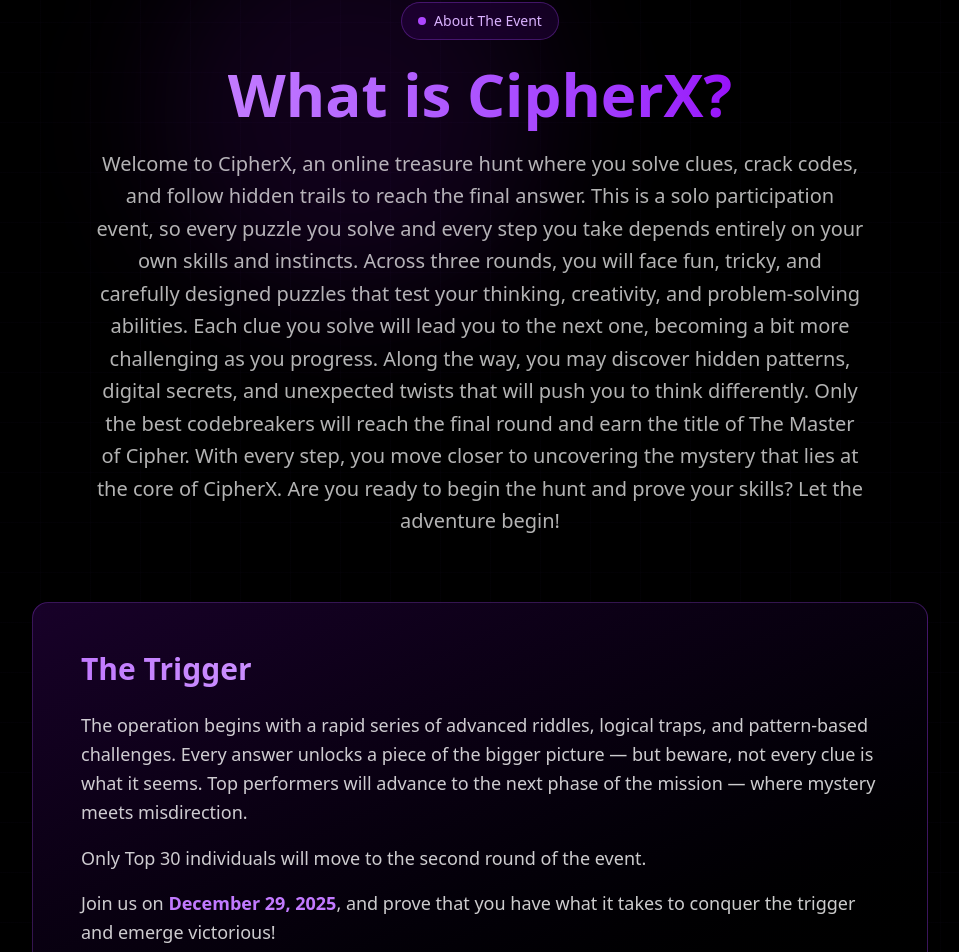
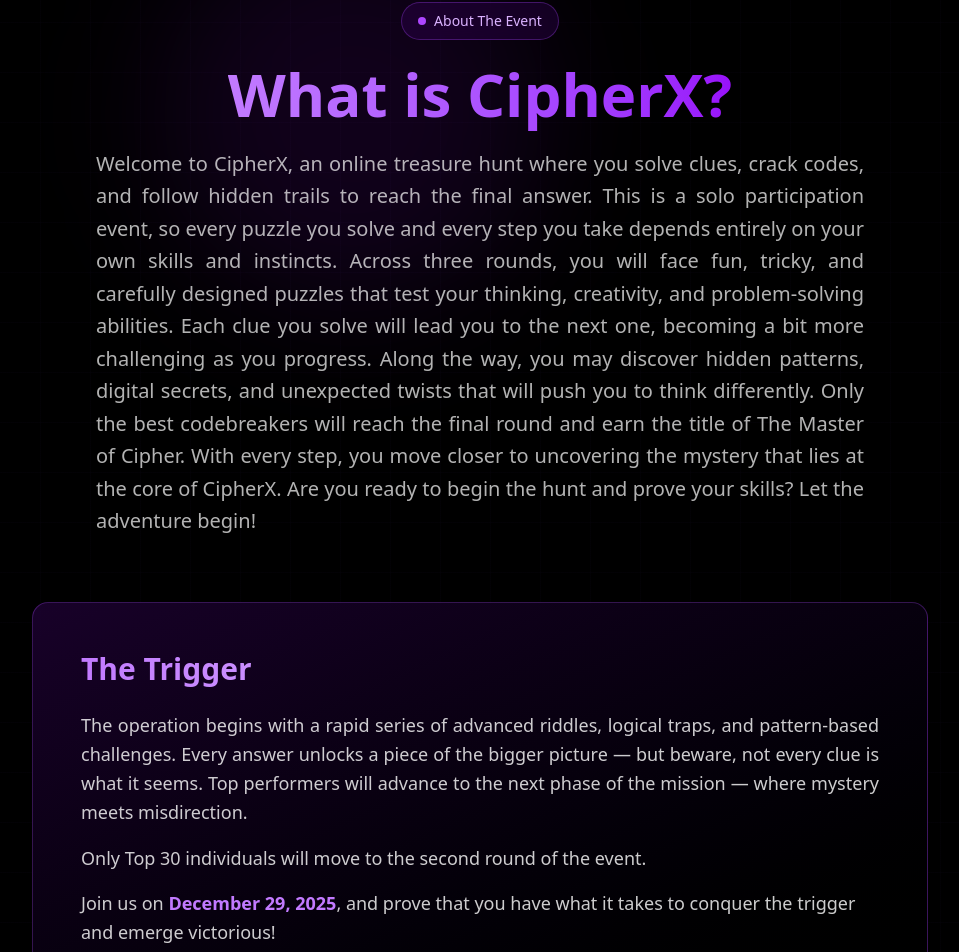
Before and after one commit to vashu-1/paradox, a Next.js app: page / in a window 1280 px wide. Shown: the part 1063-2015 px from the top of the page, without its empty margins (160-1119 px from the left). Built offline with nearby package versions, Linux system fonts and the light colour scheme; no server answers.

Commit message:
text-justify

```diff
--- a/app/_components/About.jsx
+++ b/app/_components/About.jsx
@@ -71,7 +71,7 @@ const About = () => {
             </span>
           </h2>
 
-          <p className="text-lg sm:text-xl text-white/70 max-w-3xl mx-auto leading-relaxed">
+          <p className="text-lg sm:text-xl text-white/70 max-w-3xl mx-auto leading-relaxed text-justify">
             Welcome to CipherX, an online treasure hunt where you solve clues,
             crack codes, and follow hidden trails to reach the final answer.
             This is a solo participation event, so every puzzle you solve and
@@ -99,7 +99,7 @@ const About = () => {
             <h3 className="text-2xl sm:text-3xl font-bold text-transparent bg-clip-text bg-gradient-to-r from-purple-400 to-purple-200 mb-6">
               The Trigger
             </h3>
-            <p className="text-white/80 text-lg leading-relaxed mb-4">
+            <p className="text-white/80 text-lg leading-relaxed mb-4 text-justify">
               The operation begins with a rapid series of advanced riddles,
               logical traps, and pattern-based challenges. Every answer unlocks
               a piece of the bigger picture — but beware, not every clue is what
--- a/app/_components/EventFlow.jsx
+++ b/app/_components/EventFlow.jsx
@@ -165,7 +165,7 @@ const EventFlow = () => {
                           </div>
                         </div>
 
-                        <p className="text-white/70 text-lg mb-6 leading-relaxed">
+                        <p className="text-white/70 text-lg mb-6 leading-relaxed text-justify">
                           {round.description}
                         </p>
 
```
